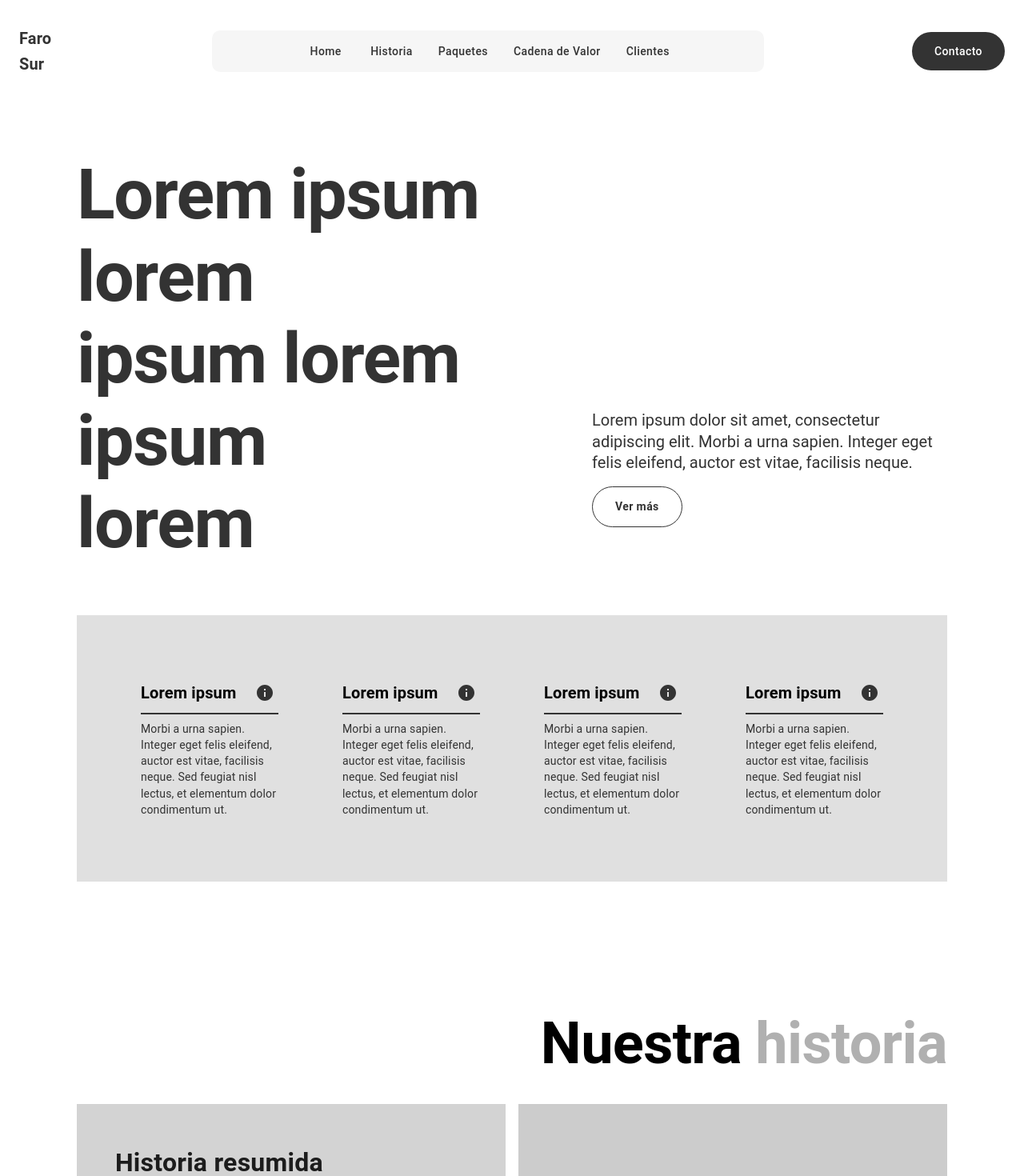
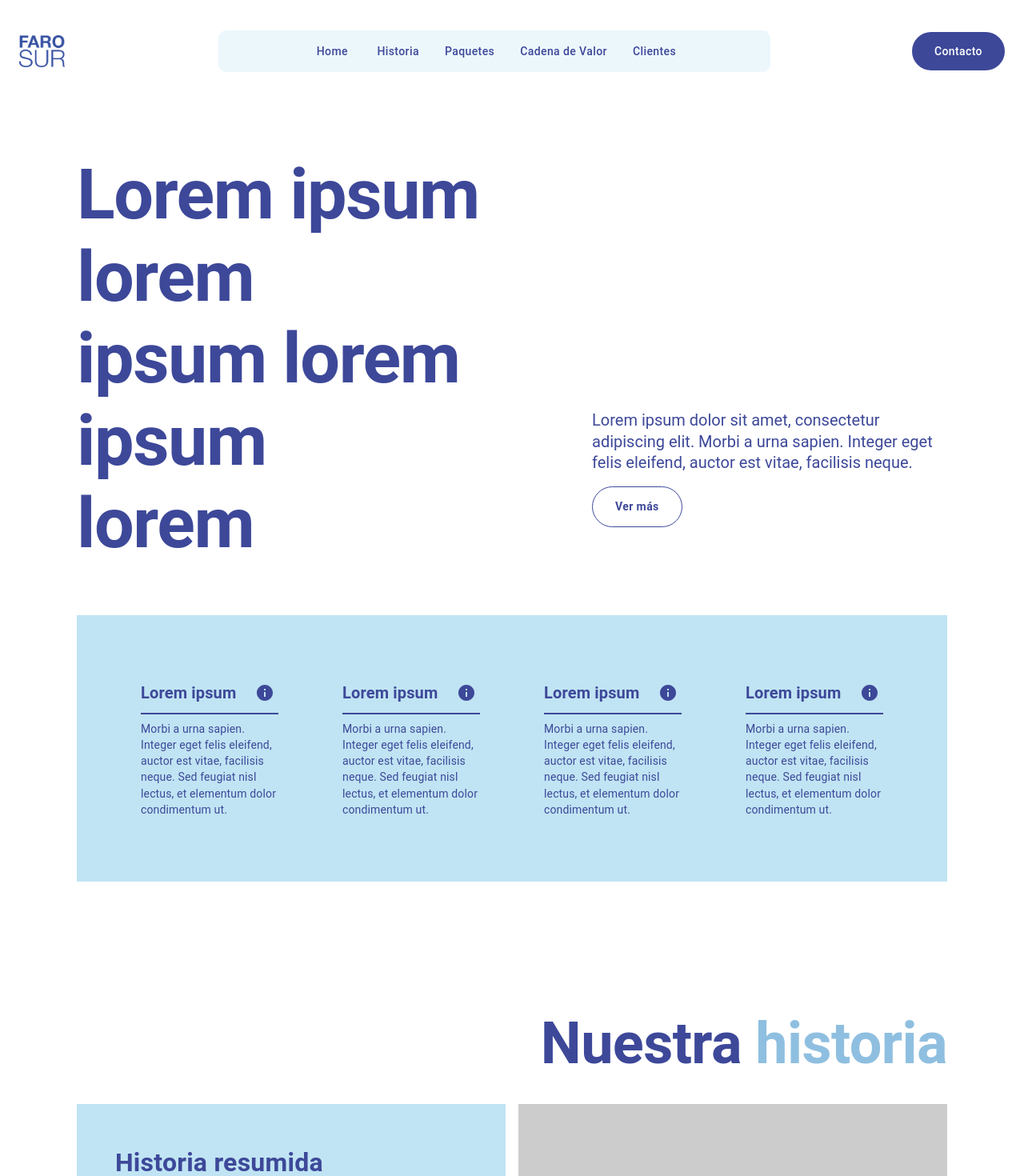
Before and after one commit to Sa-lof/farosur-website, a React (Create React App) app: page / in a window 1280 px wide. Shown: the top 1470 px of the page at 80% size. Built offline with nearby package versions, Linux system fonts and the light colour scheme.

Commit message:
color pallete

```diff
--- a/src/components/Chain/Chain.tsx
+++ b/src/components/Chain/Chain.tsx
@@ -51,7 +51,7 @@ const Chain: React.FC = () => {
   return (
     <Box
       sx={{
-        backgroundColor: "#333",
+        backgroundColor: "#3D4899",
         color: "#fff",
         padding: { xs: 4, md: 8 },
         marginTop: { xs: 12, sm: 12, md: 16, lg: 20 },
@@ -78,7 +78,7 @@ const Chain: React.FC = () => {
           },
         }}
       >
-        Nuestra <span style={{ color: "#b0b0b0" }}>cadena</span> de valor
+        Nuestra <span style={{ color: "#8FBFE0" }}>cadena</span> de valor
       </Typography>
       <Grid container spacing={4}>
         <Grid item xs={12} md={6}>
--- a/src/components/Contact/Contact.tsx
+++ b/src/components/Contact/Contact.tsx
@@ -34,9 +34,10 @@ const Contact: React.FC = () => {
                 md: "56px",
                 lg: "72px",
               },
+              color: "#3D4899",
             }}
           >
-            Contacta a <span style={{ color: "#b0b0b0" }}>Faro Sur</span>
+            Contacta a <span style={{ color: "#8FBFE0" }}>Faro Sur</span>
           </Typography>
           <Typography
             component={motion.div}
@@ -48,6 +49,7 @@ const Contact: React.FC = () => {
             sx={{
               textAlign: "left",
               mb: { xs: 2, md: 4 },
+              color: "#3D4899",
               fontSize: {
                 xs: "14px",
                 sm: "16px",
@@ -74,6 +76,7 @@ const Contact: React.FC = () => {
                 md: "18px",
                 lg: "20px",
               },
+              color: "#8FBFE0",
             }}
           >
             (frase corta)
@@ -92,21 +95,23 @@ const Contact: React.FC = () => {
               variant="outlined"
               fullWidth
               sx={{
+                color: "#3D4899",
                 mb: 2,
                 "& .MuiOutlinedInput-root": {
                   "& fieldset": {
-                    borderColor: "#333333",
+                    borderColor: "#3D4899",
                   },
                   "&:hover fieldset": {
-                    borderColor: "#333333",
+                    borderColor: "#3D4899",
                   },
                   "&.Mui-focused fieldset": {
-                    borderColor: "#333333",
+                    borderColor: "#3D4899",
                   },
                 },
                 "& .MuiInputLabel-root": {
+                  color: "#3D4899", // Set the label color here
                   "&.Mui-focused": {
-                    color: "#333333",
+                    color: "#3D4899",
                   },
                 },
               }}
@@ -119,18 +124,19 @@ const Contact: React.FC = () => {
                 mb: 2,
                 "& .MuiOutlinedInput-root": {
                   "& fieldset": {
-                    borderColor: "#333333",
+                    borderColor: "#3D4899",
                   },
                   "&:hover fieldset": {
-                    borderColor: "#333333",
+                    borderColor: "#3D4899",
                   },
                   "&.Mui-focused fieldset": {
-                    borderColor: "#333333",
+                    borderColor: "#3D4899",
                   },
                 },
                 "& .MuiInputLabel-root": {
+                  color: "#3D4899", // Set the label color here
                   "&.Mui-focused": {
-                    color: "#333333",
+                    color: "#3D4899",
                   },
                 },
               }}
@@ -143,18 +149,19 @@ const Contact: React.FC = () => {
                 mb: 2,
                 "& .MuiOutlinedInput-root": {
                   "& fieldset": {
-                    borderColor: "#333333",
+                    borderColor: "#3D4899",
                   },
                   "&:hover fieldset": {
-                    borderColor: "#333333",
+                    borderColor: "#3D4899",
                   },
                   "&.Mui-focused fieldset": {
-                    borderColor: "#333333",
+                    borderColor: "#3D4899",
                   },
                 },
                 "& .MuiInputLabel-root": {
+                  color: "#3D4899", // Set the label color here
                   "&.Mui-focused": {
-                    color: "#333333",
+                    color: "#3D4899",
                   },
                 },
               }}
@@ -169,18 +176,19 @@ const Contact: React.FC = () => {
                 mb: 2,
                 "& .MuiOutlinedInput-root": {
                   "& fieldset": {
-                    borderColor: "#333333",
+                    borderColor: "#3D4899",
                   },
                   "&:hover fieldset": {
-                    borderColor: "#333333",
+                    borderColor: "#3D4899",
                   },
                   "&.Mui-focused fieldset": {
-                    borderColor: "#333333",
+                    borderColor: "#3D4899",
                   },
                 },
                 "& .MuiInputLabel-root": {
+                  color: "#3D4899", // Set the label color here
                   "&.Mui-focused": {
-                    color: "#333333",
+                    color: "#3D4899",
                   },
                 },
               }}
@@ -188,14 +196,16 @@ const Contact: React.FC = () => {
             <Button
               variant="contained"
               sx={{
-                backgroundColor: "#333333",
+                backgroundColor: "#3D4899",
                 color: "#fff",
                 borderRadius: "50px",
                 textTransform: "none",
                 px: 4,
                 py: 1.5,
                 ":hover": {
-                  backgroundColor: "#555555",
+                  border: "1px solid #3D4899",
+                  backgroundColor: "transparent",
+                  color: "#3D4899",
                 },
               }}
             >
--- a/src/components/Header/Header.tsx
+++ b/src/components/Header/Header.tsx
@@ -43,7 +43,7 @@ const Header: React.FC = () => {
                 md: "72px",
                 lg: "88px",
               },
-              color: "#333333",
+              color: "#3D4899",
             }}
           >
             Lorem ipsum lorem
@@ -60,7 +60,7 @@ const Header: React.FC = () => {
                 md: "72px",
                 lg: "88px",
               },
-              color: "#333333",
+              color: "#3D4899",
             }}
           >
             ipsum lorem ipsum
@@ -77,7 +77,7 @@ const Header: React.FC = () => {
                 md: "72px",
                 lg: "88px",
               },
-              color: "#333333",
+              color: "#3D4899",
             }}
           >
             lorem
@@ -111,7 +111,7 @@ const Header: React.FC = () => {
               variants={textVariants}
               variant="h5"
               sx={{
-                color: "#333333",
+                color: "#3D4899",
                 mb: 2,
                 fontSize: {
                   xs: "14px",
@@ -129,15 +129,15 @@ const Header: React.FC = () => {
               component={motion.button}
               variants={buttonVariants}
               sx={{
-                color: "#333333",
-                border: "1.5px solid #333333",
+                color: "#3D4899",
+                border: "1.5px solid #3D4899",
                 borderRadius: "50px",
                 textTransform: "none",
                 fontWeight: 600,
                 px: "28px",
                 py: "12px",
                 ":hover": {
-                  backgroundColor: "#333333",
+                  backgroundColor: "#3D4899",
                   color: "#fff",
                   fontWeight: 600,
                 },
--- a/src/components/History/History.tsx
+++ b/src/components/History/History.tsx
@@ -59,9 +59,10 @@ const History: React.FC = () => {
             md: "56px",
             lg: "72px",
           },
+          color: "#3D4899",
         }}
       >
-        Nuestra <span style={{ color: "#b0b0b0" }}>historia</span>
+        Nuestra <span style={{ color: "#8FBFE0" }}>historia</span>
       </Typography>
       {historyData.map((item, index) => (
         <Grid
@@ -83,7 +84,7 @@ const History: React.FC = () => {
               viewport={{ once: true }}
               variants={textVariants}
               sx={{
-                backgroundColor: "#d3d3d3",
+                backgroundColor: "#C0E4F3",
                 height: 400,
                 display: "flex",
                 justifyContent: item.textAlign,
@@ -92,6 +93,7 @@ const History: React.FC = () => {
                 borderRadius: 0,
                 boxShadow: "none",
                 padding: 4,
+
               }}
             >
               <CardContent>
@@ -105,6 +107,7 @@ const History: React.FC = () => {
                       md: "28px",
                       lg: "32px",
                     },
+                    color: "#3D4899",
                   }}
                 >
                   {item.title}
@@ -118,6 +121,7 @@ const History: React.FC = () => {
                       md: "20px",
                       lg: "24px",
                     },
+                    color: "#3D4899",
                   }}
                 >
                   {item.description}
--- a/src/components/Navbar/Navbar.tsx
+++ b/src/components/Navbar/Navbar.tsx
@@ -11,6 +11,9 @@ import Button from "@mui/material/Button";
 import Tooltip from "@mui/material/Tooltip";
 import MenuItem from "@mui/material/MenuItem";
 import { Link as ScrollLink } from "react-scroll";
+
+// Import your logo image
+import Logo from "../../assets/logo/logo.png";
 
 const pages = [
   { name: "Home", id: "home" },
@@ -45,38 +48,42 @@ function Navbar() {
     >
       <Container maxWidth="xl">
         <Toolbar disableGutters>
-          <Typography
-            variant="h6"
-            noWrap
+          <Box
             component="a"
             href="/"
             sx={{
               mr: 2,
               display: { xs: "none", md: "flex" },
-              fontWeight: 700,
-              textDecoration: "none",
-              color: "#333333",
+              alignItems: "center",
             }}
           >
-            Faro <br />
-            Sur
-          </Typography>
-          <Typography
-            variant="h5"
-            noWrap
+            <img
+              src={Logo}
+              alt="Faro Sur Logo"
+              style={{
+                height: "40px", // Adjust the height as needed
+                width: "auto",
+              }}
+            />
+          </Box>
+          <Box
             component="a"
             href="/"
             sx={{
               display: { xs: "flex", md: "none" },
               flexGrow: 1,
-              fontWeight: 700,
-              textDecoration: "none",
-              color: "#333333",
+              alignItems: "center",
             }}
           >
-            Faro <br />
-            Sur
-          </Typography>
+            <img
+              src={Logo}
+              alt="Faro Sur Logo"
+              style={{
+                height: "30px", // Adjust the height as needed
+                width: "auto",
+              }}
+            />
+          </Box>
 
           <Box
             sx={{
@@ -133,8 +140,7 @@ function Navbar() {
               display: { xs: "none", md: "flex" },
               justifyContent: "center",
               alignItems: "center",
-              backgroundColor: "#F4F4F4",
-              opacity: 0.8,
+              backgroundColor: "rgba(192, 228, 243, 0.3)", // Use rgba for background opacity
               borderRadius: "10px",
               maxWidth: 690,
               mx: "auto",
@@ -149,11 +155,11 @@ function Navbar() {
                   display: "block",
                   textTransform: "none",
                   fontSize: "14px",
-                  color: "black",
+                  color: "#3D4899",
                   mx: 1,
                   ":hover": {
                     backgroundColor: "transparent",
-                    color: "#333333",
+                    color: "#3D4899",
                     fontWeight: 700,
                   },
                 }}
@@ -175,15 +181,15 @@ function Navbar() {
               <Button
                 sx={{
                   color: "white",
-                  backgroundColor: "#333333",
+                  backgroundColor: "#3D4899",
                   borderRadius: "50px",
                   textTransform: "none",
                   px: "28px",
                   py: "12px",
                   ":hover": {
-                    border: "1px solid #333333",
+                    border: "1px solid #3D4899",
                     backgroundColor: "transparent",
-                    color: "#333333",
+                    color: "#3D4899",
                   },
                 }}
               >
--- a/src/components/Values/Values.tsx
+++ b/src/components/Values/Values.tsx
@@ -42,7 +42,7 @@ const Values: React.FC = () => {
       <Grid
         container
         spacing={2}
-        sx={{ backgroundColor: "#e0e0e0", padding: 6 }}
+        sx={{ backgroundColor: "#C0E4F3", padding: 6 }}
       >
         {valuesData.map((value, index) => (
           <Grid item xs={12} sm={6} md={6} lg={3} key={index}>
@@ -62,11 +62,11 @@ const Values: React.FC = () => {
               >
                 <Typography
                   variant="h6"
-                  sx={{ fontWeight: "bold", marginRight: 1 }}
+                  sx={{ fontWeight: "bold", marginRight: 1, color: "#3D4899" }}
                 >
                   {value.title}
                 </Typography>
-                <IconButton size="small" sx={{ color: "#333333" }}>
+                <IconButton size="small" sx={{ color: "#3D4899" }}>
                   <InfoIcon />
                 </IconButton>
               </Box>
@@ -77,7 +77,7 @@ const Values: React.FC = () => {
                 viewport={{ once: true }}
                 variants={lineVariants}
                 sx={{
-                  borderBottom: "2px solid #333333",
+                  borderBottom: "2px solid #3D4899",
                   width: "100%",
                   marginBottom: 1,
                 }}
@@ -89,7 +89,7 @@ const Values: React.FC = () => {
                 viewport={{ once: true }}
                 variants={textVariants}
                 variant="body2"
-                sx={{ color: "#333333" }}
+                sx={{ color: "#3D4899" }}
               >
                 {value.description}
               </Typography>
```
Also changed, not shown: src/components/Footer/Footer.tsx (+21 -13 lines), src/components/Packages/Packages.tsx (+11 -6 lines), src/assets/logo/footer_logo.png (added), src/assets/logo/logo.png (added).
